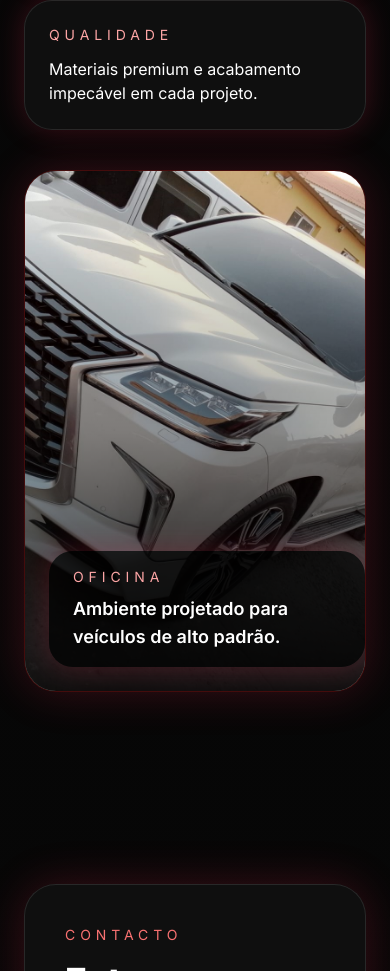
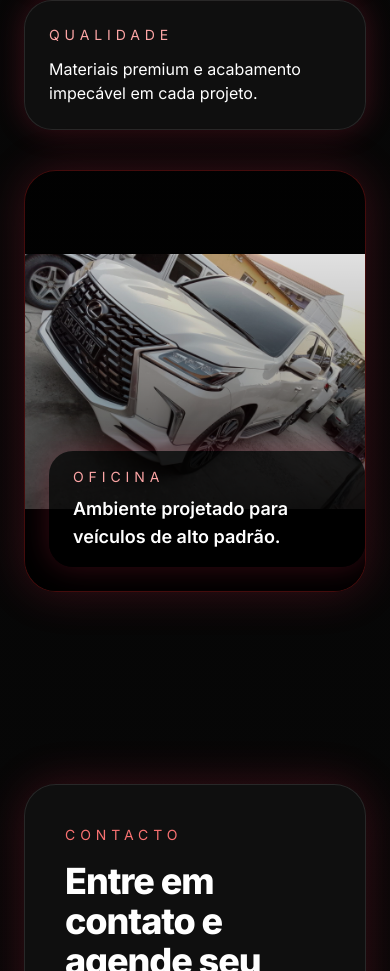
Before and after one commit to GelsonChissanda/cristovao-pelicula, a React (Vite) app: page / in a window 390 px wide. Shown: the part 8102-9073 px from the top of the page. Built offline with nearby package versions, Linux system fonts and the light colour scheme.

Commit message:
ajuste de imagens

```diff
--- a/src/components/About.jsx
+++ b/src/components/About.jsx
@@ -31,7 +31,7 @@ export default function About() {
             <img
               src={imagem}
               alt="Oficina automotiva"
-              className="h-[520px] w-full object-cover"
+              className="h-[420px] w-full object-contain object-center sm:h-[520px] sm:object-cover"
             />
             <div className="absolute inset-0 bg-gradient-to-t from-black/90 via-black/30 to-transparent" />
             <div className="absolute bottom-6 left-6 rounded-3xl bg-black/70 px-6 py-4 text-white shadow-neon">
--- a/src/components/Gallery.jsx
+++ b/src/components/Gallery.jsx
@@ -77,7 +77,7 @@ export default function Gallery() {
               <button onClick={() => setActive(null)} className="absolute right-5 top-5 z-20 inline-flex h-11 w-11 items-center justify-center rounded-full border border-white/10 bg-black/70 text-2xl text-white transition hover:bg-red-900/70">
                 ×
               </button>
-              <img src={active.src} alt={active.title} className="h-[80vh] w-full object-cover" />
+              <img src={active.src} alt={active.title} className="h-auto max-h-[80vh] w-full object-contain sm:h-[80vh] sm:object-cover" />
               <div className="absolute bottom-0 left-0 right-0 bg-gradient-to-t from-black/95 to-transparent p-8">
                 <p className="text-sm uppercase tracking-[0.3em] text-red-300">{active.subtitle}</p>
                 <h3 className="mt-2 text-3xl font-bold text-white">{active.title}</h3>
```
